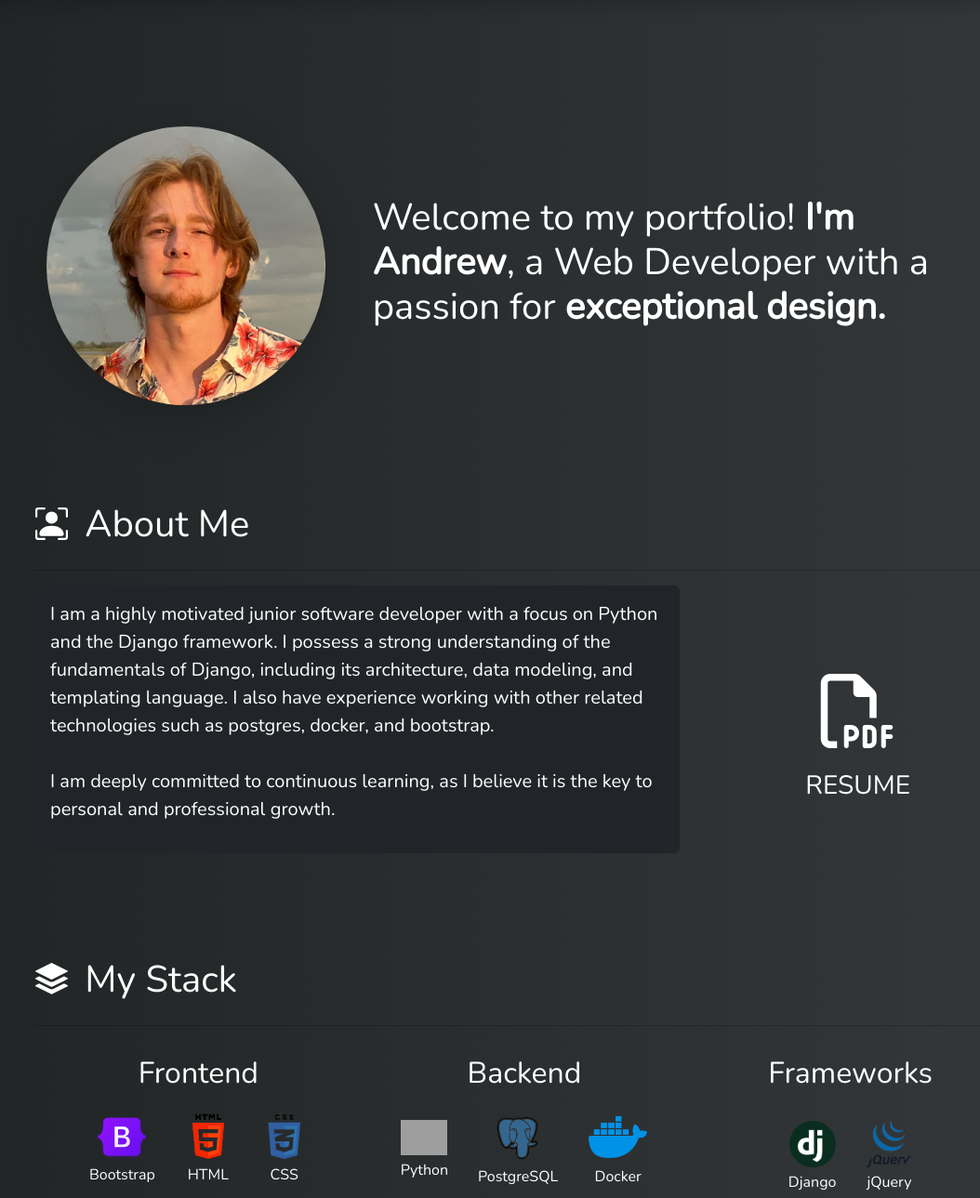
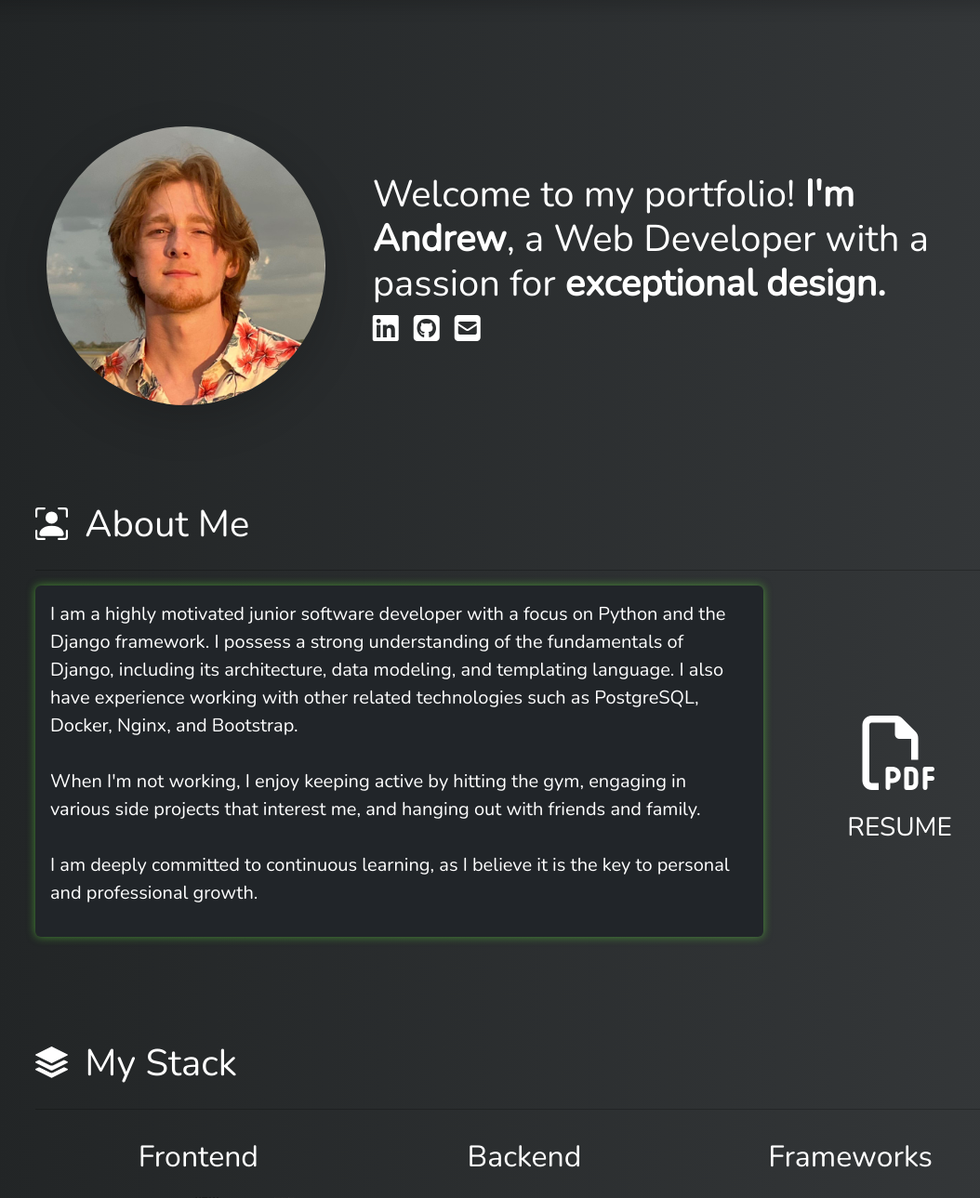
Before and after one commit to 0bscurity/Portfolio_Django, a Django app: page / in a window 1280 px wide. Shown: the part 84-1373 px from the top of the page at 93% size, without its empty margins (76-1130 px from the left). Run offline with Django 4.2, Linux system fonts and the light colour scheme; some libraries are stand-ins or nearby versions; grey boxes are pictures that could not be loaded.

Commit message:
Added contact me section

```diff
--- a/static/css/styles.css
+++ b/static/css/styles.css
@@ -155,3 +155,19 @@
     transform: rotate3d(1, 2, 1, 2deg) translateY(-6px);
     text-shadow: 1px 1px 1px #ffffff, 0 0 5px #ffffff, 0 0 1px #c74646;
 }
+
+.neon-shadow {
+    animation: shadowCycle 7s linear infinite;
+}
+
+@keyframes shadowCycle {
+    0%, 25% {
+        box-shadow: 0 0 10px rgba(57, 255, 20, 0.5);
+    }
+    50%, 75% {
+        box-shadow: 0 0 10px rgba(255, 192, 203, 0.5);
+    }
+    100% {
+        box-shadow: 0 0 10px rgba(57, 255, 20, 0.5);
+    }
+}
--- a/templates/pages/home.html
+++ b/templates/pages/home.html
@@ -21,7 +21,32 @@
             <div class="col-md-8 my-auto fade-in-2 pb-2 pt-5 py-md-2">
               <h1>Welcome to my portfolio! <strong>I'm Andrew</strong>, a Web
                 Developer with a passion for
-                <strong>exceptional design.</strong></h1>
+                <strong>exceptional design.</strong>
+              </h1>
+              <ul class="justify-content-start list-unstyled d-flex">
+                <li class="">
+                  <a class="text-white social-icon" href="https://www.linkedin.com/in/andrew-hawk-450455224/"
+                     rel="noopener"
+                     target="_blank" aria-label="Link to Linkedin profile" data-bs-toggle="tooltip"
+                     data-bs-title="Linkedin Profile" data-bs-placement="bottom" style="display: block">
+                    <i class="fa-brands fa-linkedin fa-2x"></i>
+                  </a>
+                </li>
+                <li class="ms-3">
+                  <a class="text-white social-icon" href="https://github.com/0bscurity" rel="noopener" target="_blank"
+                     aria-label="Link to Github profile" data-bs-toggle="tooltip" data-bs-title="Github Profile"
+                     data-bs-placement="bottom" style="display: block">
+                    <i class="fa-brands fa-square-github fa-2x"></i>
+                  </a>
+                </li>
+                <li class="ms-3">
+                  <a class="text-white social-icon" href="mailto:portfolio@andrewhawk.dev" aria-label="Link to email"
+                     data-bs-toggle="tooltip" data-bs-title="Email Me!" data-bs-placement="bottom"
+                     style="display: block">
+                    <i class="fa-solid fa-square-envelope fa-2x"></i>
+                  </a>
+                </li>
+              </ul>
             </div>
           </div>
 
@@ -39,14 +64,17 @@
           <hr style="color: black">
 
           <div class="row">
-            <div class="col-12 col-md-8 mx-auto pb-5">
+            <div class="col-12 col-md-9 mx-auto pb-5">
 
-              <div class="p-3 rounded" style="background-color: #212529">
+              <div class="p-3 rounded neon-shadow" style="background-color: #212529">
                 <p class="fs-5">
                   I am a highly motivated junior software developer with a focus on Python and the Django framework.
                   I possess a strong understanding of the fundamentals of Django, including its architecture, data
                   modeling, and templating language. I also have experience working with other related technologies
-                  such as postgres, docker, and bootstrap.
+                  such as PostgreSQL, Docker, Nginx, and Bootstrap.
+                  <br><br>
+                  When I'm not working, I enjoy keeping active by hitting the gym, engaging in various side projects
+                  that interest me, and hanging out with friends and family.
                   <br><br>
                   I am deeply committed to continuous learning, as I believe
                   it is the key to personal and professional growth.
@@ -56,7 +84,7 @@
             </div>
 
 
-            <div class="col-12 col-md-4 mx-auto my-auto text-center">
+            <div class="col-12 col-md-3 mx-auto my-auto text-center">
 
               <a href="#" class="resume-link" style="text-decoration: none" aria-label="Link to view resume"
                  data-bs-target="#pdfModal" data-bs-toggle="modal">
@@ -245,7 +273,7 @@
 
                 <div class="col-lg-5 my-auto py-2">
 
-                  <div class="p-3 rounded" style="background-color: #212529">
+                  <div class="p-3 rounded neon-shadow" style="background-color: #212529">
                     <p class="fs-5">
                       This is my customized tax calculator, created primarily using Django and Bootstrap. It's a
                       comprehensive tool that incorporates various factors such as self-employment tax, quarterly
@@ -296,7 +324,7 @@
 
                 <div class="col-lg-5 order-2 order-lg-1 my-auto py-2">
 
-                  <div class="p-3 rounded" style="background-color: #212529">
+                  <div class="p-3 rounded neon-shadow" style="background-color: #212529">
                     <p class="fs-5">
                       What began as a simple and modern brand page has evolved into a versatile website
                       that could be customized to fit any number of scenarios. With its use of minimalistic CSS
@@ -414,7 +442,38 @@
             <hr style="color: black">
 
             <div class="row">
+              <div class="col-12 col-md-9 mx-auto pb-5">
 
+                <div class="p-3 rounded" style="background-color: #212529">
+                  <p class="fs-5">
+                    If you have any questions or would like to discuss a project or opportunity, feel free to reach out
+                    to me via the contact form below. I'm always open to connecting and exploring new opportunities.
+                  </p>
+
+                  <form action="#" method="post">
+                    <div class="mb-3">
+                      <label for="name" class="form-label">Name</label>
+                      <input type="text" class="form-control bg-dark text-white" id="name" required>
+                    </div>
+                    <div class="mb-3">
+                      <label for="email" class="form-label">Email address</label>
+                      <input type="email" class="form-control bg-dark text-white" id="email"
+                             aria-describedby="emailHelp" required>
+                      <div id="emailHelp" class="form-text">I'll never share your email with anyone else.</div>
+                    </div>
+                    <div class="mb-3">
+                      <label for="message" class="form-label">Message</label>
+                      <textarea class="form-control bg-dark text-white" id="message" rows="3"
+                                required></textarea>
+                    </div>
+                    <div class="text-center">
+                      <button type="submit" class="btn btn-dark neon-shadow px-5" data-bs-toggle="tooltip"
+                              data-bs-title="COMING SOON" data-bs-placement="bottom">Submit
+                      </button>
+                    </div>
+                  </form>
+                </div>
+              </div>
             </div>
 
           </div>
```
